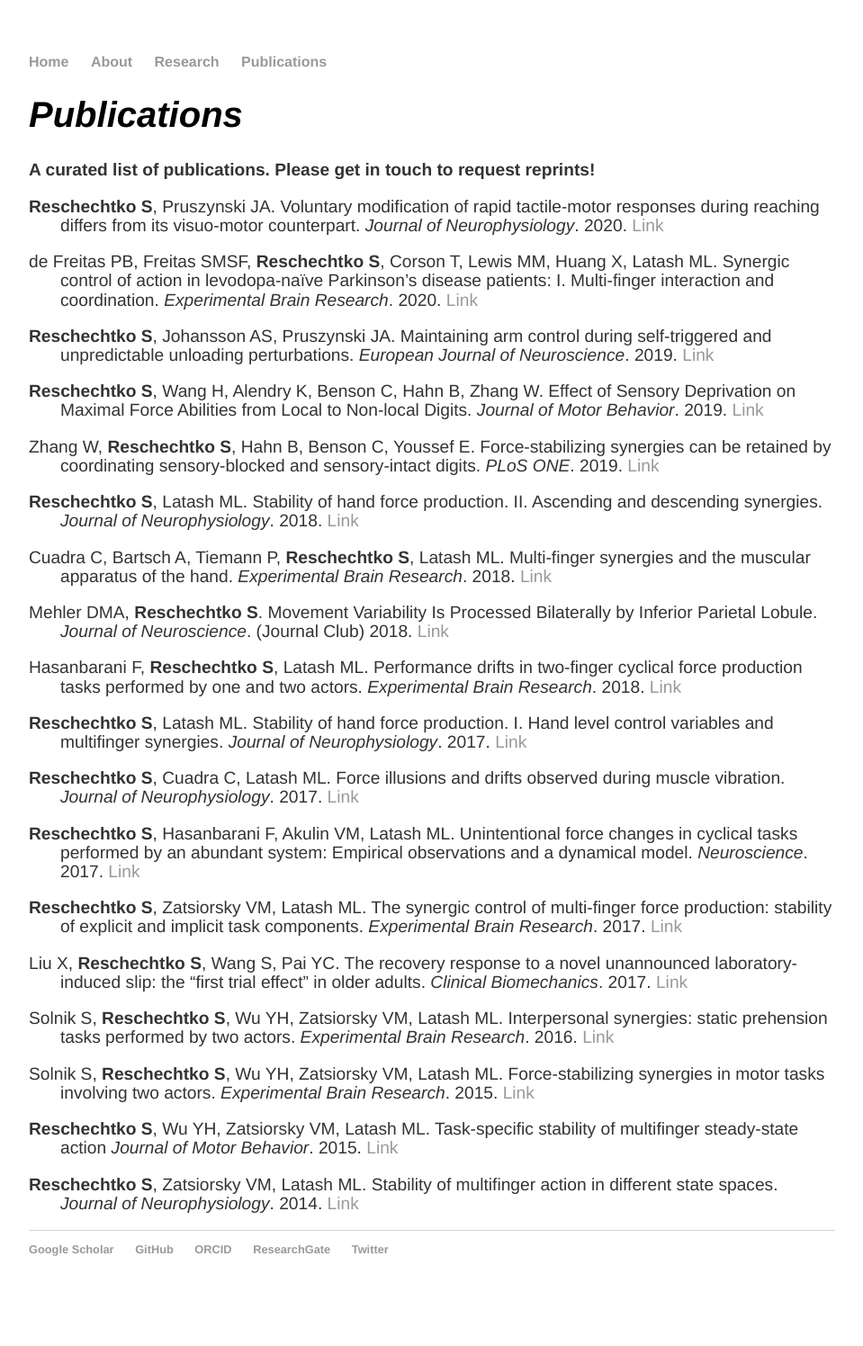
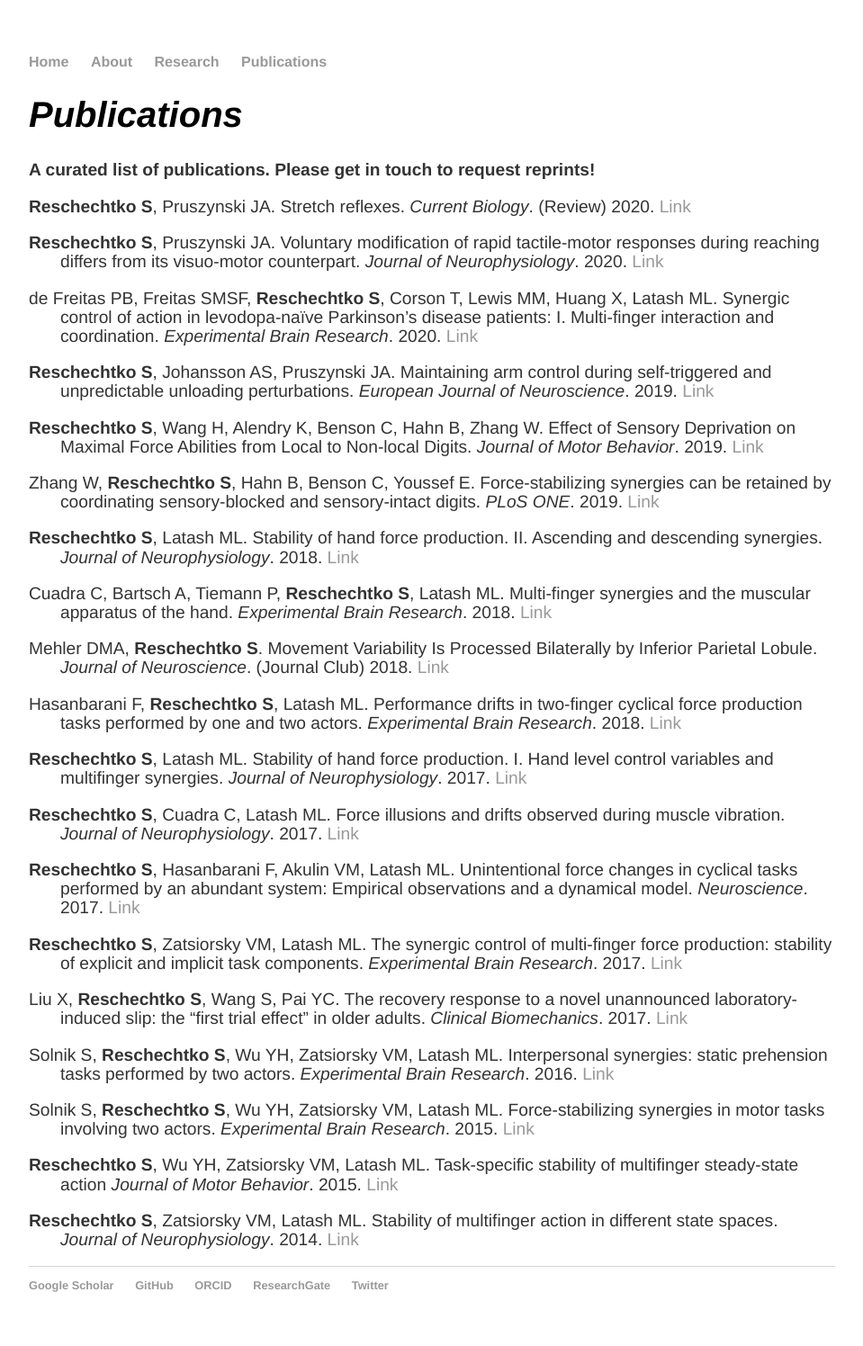
Before and after one commit to sreschechtko/sreschechtko.github.io, a Jekyll site: the page built from publications.html, in a window 1280 px wide. Shown: the whole page at 90% size, without its empty margins (160-1119 px from the left). Built offline with Jekyll 4.4.1, drawn with Linux system fonts in a browser that asks for light colours; before the commit the page ends 1456 px from its top, so only the background shows below that.

Commit message:
Update publications.html

```diff
--- a/publications.html
+++ b/publications.html
@@ -6,6 +6,8 @@ title: Sasha Reschechtko - Publications
 	<h1>Publications</h1>
 	<h3>A curated list of publications. Please get in touch to request reprints!</h3>
 	<p></p>
+
+	<p class = "hangingindent"><b>Reschechtko S</b>, Pruszynski JA.  Stretch reflexes. <i>Current Biology</i>. (Review) 2020. <a href = "https://doi.org/10.1016/j.cub.2020.07.092" target = "_blank"> Link </a></p>
 
 	<p class = "hangingindent"><b>Reschechtko S</b>, Pruszynski JA.  Voluntary modification of rapid tactile-motor responses during reaching differs from its visuo-motor counterpart. <i>Journal of Neurophysiology</i>. 2020. <a href = "https://doi.org/10.1152/jn.00232.2020" target = "_blank"> Link </a></p>
 
```
